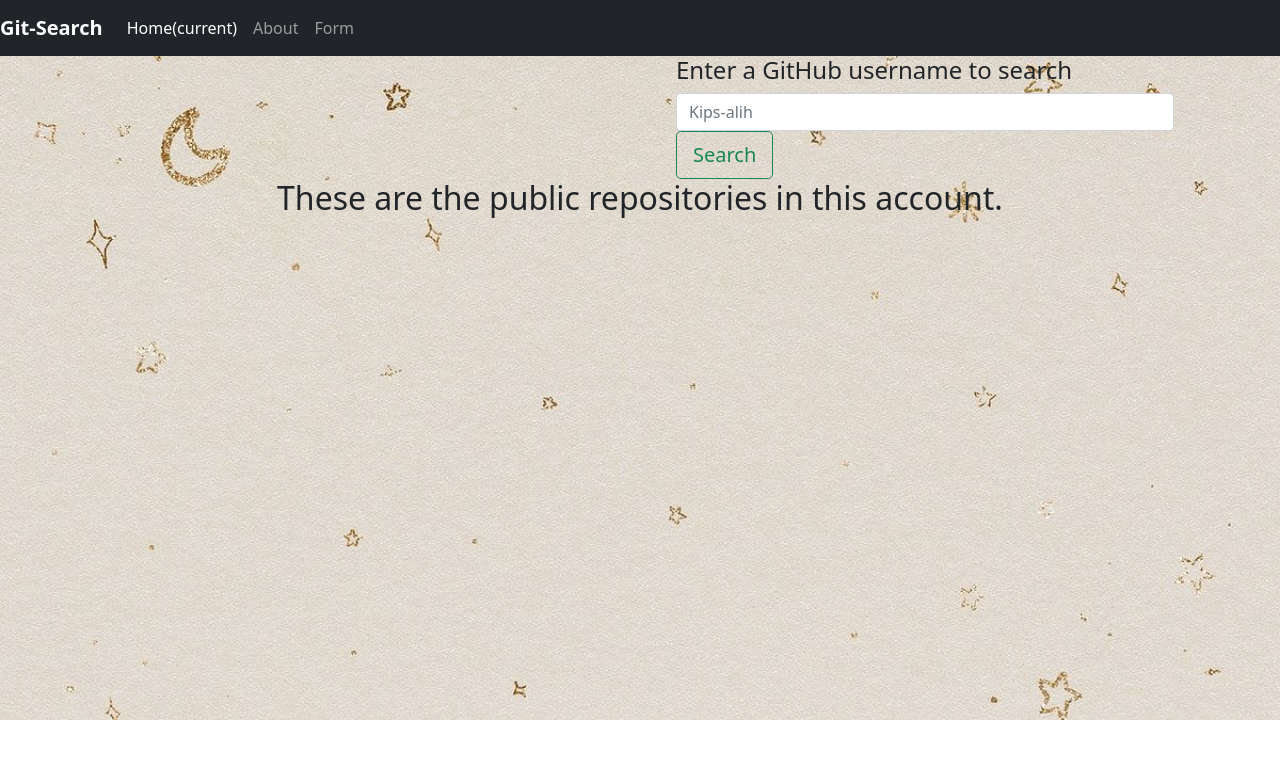
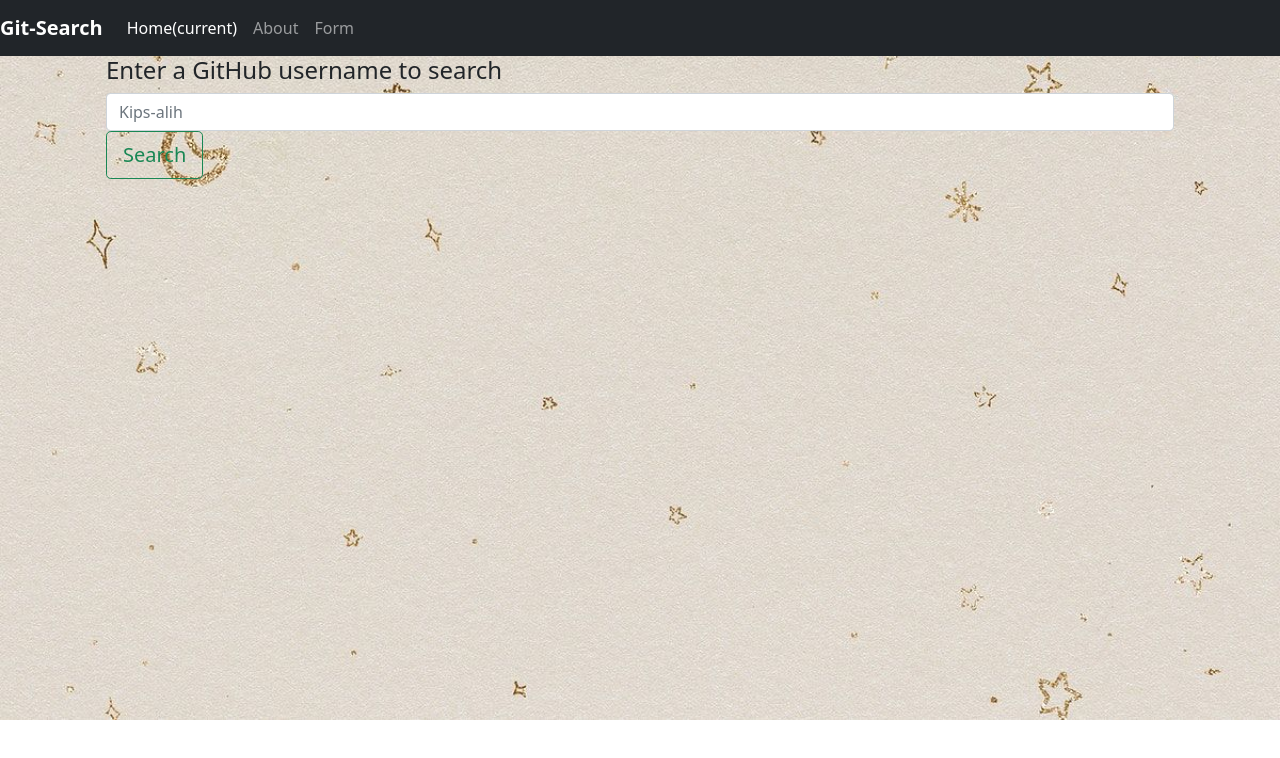
Before and after one commit to Kips-alih/Github-Search, an Angular app: page /home in a window 1280 px wide. Shown: the top 758 px of the page. Built offline with nearby package versions, Linux system fonts and the light colour scheme; what @ngx-progressbar/core, @ngx-progressbar/http-client would draw is missing.

Commit message:
Modify the page layout

```diff
--- a/src/app/github/github.component.html
+++ b/src/app/github/github.component.html
@@ -2,17 +2,20 @@
 <div class="container">
   <ng-progress></ng-progress>
   <div class="row">
-    <div class="col-md-6">
+
+    <div class="col-md-12">
+      <app-form></app-form>
+    </div>
+  </div>
+  <div class="row">
+    <div class="col-md-12">
       <div *ngIf='user.login'>
           <img id="profile" src="{{user.avatar_url}}" alt="profile-photo" ><br>
           <h4>Account username is <strong><em>{{user.login}}</em></strong></h4><br>
-          <p>This account has <strong>{{user.public_repos}}</strong> repositories and was created on <strong>{{user.created_at | date}}</strong>. </p>
+          <p>This account has <strong>{{user.public_repos}}</strong> public repositories and was created on <strong>{{user.created_at | date}}</strong>. </p>
           <button class="btn  btn-lg btn-success"><a id="account-url" href="{{user.html_url}}">Go to the account</a></button>
           <button class="btn  btn-lg btn-primary">Repositories</button>
       </div>
-    </div>
-    <div class="col-md-6">
-      <app-form></app-form>
     </div>
   </div>
 
@@ -20,7 +23,6 @@
 <div class="container-fluid">
   <div class="row">
     <div class="col-md-12">
-      <h2>These are the public repositories in this account.</h2>
       <div class="col-md-4 card" id="repoDetail" *ngFor='let repositoryDetail of repositoryDetails'>
         <h4 appRepo >Name: {{repositoryDetail.name}}</h4>
         <p>Description: {{repositoryDetail.description}}</p>
```
